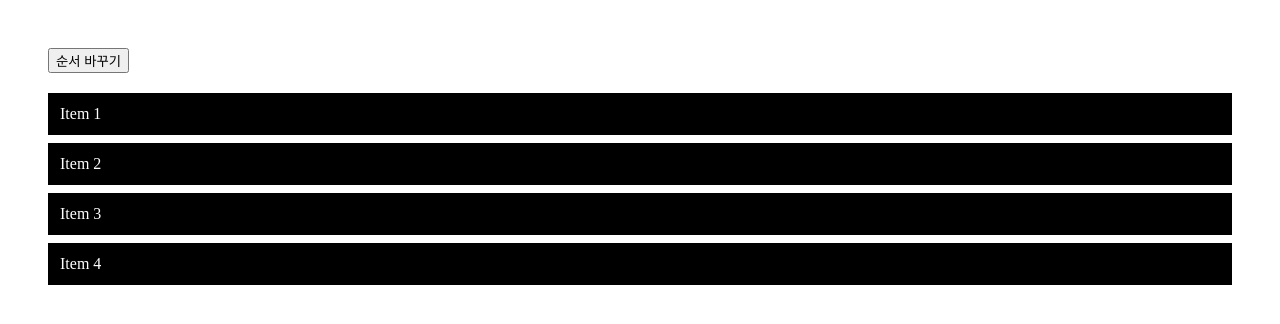
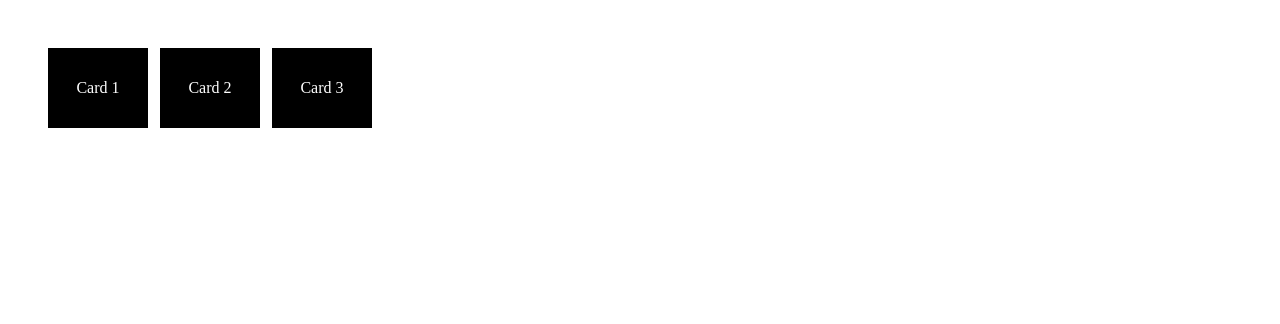
Before and after one commit to HarryKim24/framer-motion-basic, a React (Vite) app: page / in a window 1280 px wide. Shown: the top 324 px of the page. Built offline with nearby package versions, Linux system fonts and the light colour scheme.

Commit message:
add SharedLayoutCard

```diff
--- a/src/App.jsx
+++ b/src/App.jsx
@@ -7,12 +7,13 @@ import VariantPresenceBox from './components/VariantPresenceBox'
 import StaggerList from './components/StaggerList'
 import StaggerPresence from './components/StaggerPresence'
 import LayoutList from './components/LayoutList'
+import SharedLayoutCard from './components/SharedLayoutCard'
 
 function App() {
 
   return (
     <div style={{ padding: 40 }}>
-      <LayoutList />
+      <SharedLayoutCard />
     </div>
   )
 }
--- /dev/null
+++ b/src/components/SharedLayoutCard.jsx
@@ -0,0 +1,72 @@
+import { useState } from 'react';
+import { AnimatePresence, motion } from 'framer-motion';
+
+const items = [
+  { id: 1, title: 'Card 1' },
+  { id: 2, title: 'Card 2' },
+  { id: 3, title: 'Card 3' },
+]
+
+const SharedLayoutCard = () => {
+
+  const [selectedId, setSelectedId] = useState(null);
+
+  return (
+    <div>
+      <div style={{ display: 'flex', gap: 12 }}>
+        {items.map(item => (
+          <motion.div
+            key={item.id}
+            layoutId={`card-${item.id}`}
+            onClick={() => setSelectedId(item.id)}
+            style={{
+              width: 100,
+              height: 80,
+              background: 'black',
+              color: 'white',
+              display: 'flex',
+              alignItems: 'center',
+              justifyContent: 'center',
+              cursor: 'pointer',
+            }}
+          >
+            {item.title}
+          </motion.div>
+        ))}
+      </div>
+
+      <AnimatePresence>
+        {selectedId && (
+          <motion.div
+            layoutId={`card-${selectedId}`}
+            onClick={() => setSelectedId(null)}
+            style={{
+              position: 'fixed',
+              inset: 0,
+              background: 'rgba(0, 0, 0, 0.5)',
+              display: 'flex',
+              alignItems: 'center',
+              justifyContent: 'center',
+            }}
+          >
+            <motion.div
+              style={{
+                width :300,
+                height: 200,
+                background: 'white',
+                color: 'black',
+                display: 'flex',
+                alignItems: 'center',
+                justifyContent: 'center',
+              }}
+            >
+              Card {selectedId}
+            </motion.div>
+          </motion.div>
+        )}
+      </AnimatePresence>
+    </div>
+  )
+}
+
+export default SharedLayoutCard
```
